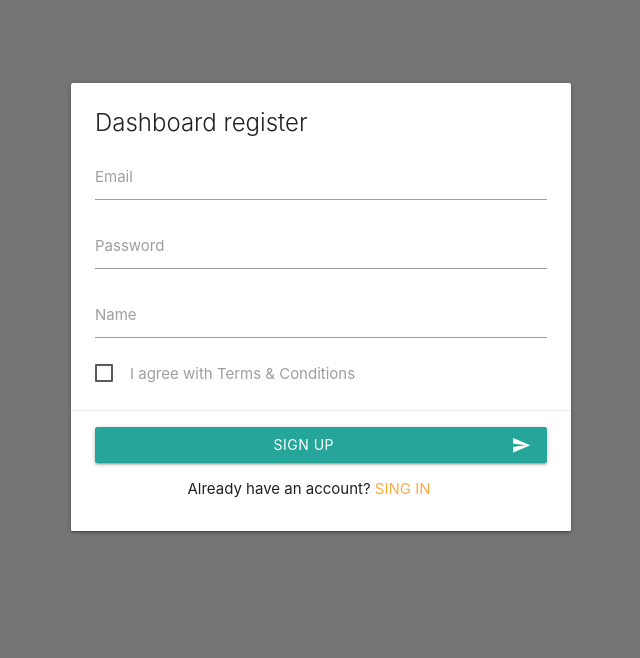
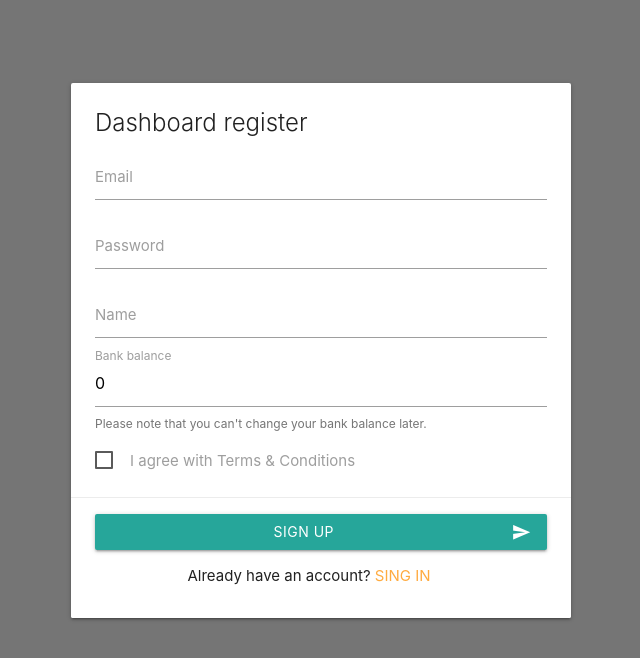
Before and after one commit to olegas-sev/money-crm, a Vue app: page /register in a window 1280 px wide. Shown: the top 658 px of the page, without its empty margins (319-959 px from the left). Built offline with nearby package versions, Linux system fonts and the light colour scheme; no server answers.

Commit message:
Client now being able to choose his own balance

```diff
--- a/src/assets/index.css
+++ b/src/assets/index.css
@@ -16,6 +16,9 @@
 }
 .auth-submit {
   width: 100%;
+}
+.helper-text {
+  color: #b8b8b8;
 }
 .helper-text.invalid {
   color: #f44336;
--- a/src/store/auth.js
+++ b/src/store/auth.js
@@ -2,7 +2,7 @@ import firebase from 'firebase/app'
 
 export default {
   actions: {
-        async login({dispatch, commit}, {email, password} ) {
+    async login({ dispatch, commit }, { email, password }) {
       try {
         await firebase.auth().signInWithEmailAndPassword(email, password)
       } catch (e) {
@@ -10,15 +10,18 @@ export default {
         throw e
       }
     },
-        async register({dispatch, commit}, {email, password, name}) {
+    async register({ dispatch, commit }, { email, password, name, bill }) {
       try {
         await firebase.auth().createUserWithEmailAndPassword(email, password)
         const uid = await dispatch('getUid')
-                await firebase.database().ref(`/users/${uid}/info`).set({
+        await firebase
+          .database()
+          .ref(`/users/${uid}/info`)
+          .set({
             name,
             email,
             password,
-                    bill: 10000,
+            bill
           })
       } catch (e) {
         commit('setError', e)
@@ -29,11 +32,10 @@ export default {
       const user = firebase.auth().currentUser
       return user ? user.uid : null
     },
-        async logout({commit}) {
+    async logout({ commit }) {
       await firebase.auth().signOut()
       // We get mutation method thats why we pull it using commit
       await commit('clearInfo')
-        },
-
     }
   }
+}
--- a/src/views/Register.vue
+++ b/src/views/Register.vue
@@ -10,7 +10,7 @@
           :class="{
             invalid:
               ($v.email.$dirty && !$v.email.required) ||
-                            ($v.email.$dirty && !$v.email.email),
+              ($v.email.$dirty && !$v.email.email)
           }"
         />
         <label for="email">Email</label>
@@ -26,37 +26,81 @@
         >
       </div>
       <div class="input-field">
-                <input id="password" type="password" v-model.trim="password"
-                :class="{invalid: ($v.password.$dirty && !$v.password.required) || ($v.password.$dirty && !$v.password.minLength)}"
+        <input
+          id="password"
+          type="password"
+          v-model.trim="password"
+          :class="{
+            invalid:
+              ($v.password.$dirty && !$v.password.required) ||
+              ($v.password.$dirty && !$v.password.minLength)
+          }"
         />
         <label for="password">Password</label>
         <small
           class="helper-text invalid"
           v-if="$v.password.$dirty && !$v.password.required"
-                >Password field shouldn't be empty.</small>
+          >Password field shouldn't be empty.</small
+        >
         <small
           class="helper-text invalid"
           v-else-if="$v.password.$dirty && !$v.password.minLength"
-                >Password fields should be at least {{$v.password.$params.minLength.min}} characters long. Now it's {{password.length}}.</small>
+          >Password fields should be at least
+          {{ $v.password.$params.minLength.min }} characters long. Now it's
+          {{ password.length }}.</small
+        >
       </div>
       <div class="input-field">
-                <input id="name" type="text" v-model.trim="name" :class="{invalid: $v.name.$dirty && !$v.name.required}" />
+        <input
+          id="name"
+          type="text"
+          v-model.trim="name"
+          :class="{ invalid: $v.name.$dirty && !$v.name.required }"
+        />
         <label for="name">Name</label>
-                <small class="helper-text invalid" v-if="$v.name.$dirty && !$v.name.required">Please enter the name.</small>
+        <small
+          class="helper-text invalid"
+          v-if="$v.name.$dirty && !$v.name.required"
+          >Please enter the name.</small
+        >
+      </div>
+      <div class="input-field">
+        <input
+          id="bill"
+          type="number"
+          v-model.trim="bill"
+          :class="{
+            invalid:
+              ($v.bill.$dirty && !$v.bill.required) ||
+              ($v.bill.$dirty && !$v.bill.minValue)
+          }"
+        />
+        <label for="bill">Bank balance</label>
+        <small class="helper-text"
+          >Please note that you can't change your bank balance later.</small
+        >
+        <small
+          class="helper-text invalid"
+          v-if="$v.bill.$dirty && !$v.bill.required"
+          >Please enter an amount.</small
+        >
+        <small
+          class="helper-text invalid"
+          v-else-if="$v.bill.$dirty && !$v.bill.minValue"
+          >Bank balance should be at least
+          {{ $v.bill.$params.minValue.min }} kr. Now it's {{ bill }}.</small
+        >
       </div>
       <p>
         <label>
-                    <input type="checkbox" v-model="agree"/>
+          <input type="checkbox" v-model="agree" />
           <span>I agree with Terms & Conditions</span>
         </label>
       </p>
     </div>
     <div class="card-action">
       <div>
-                <button
-                    class="btn waves-effect waves-light auth-submit"
-                    type="submit"
-                >
+        <button class="btn waves-effect waves-light auth-submit" type="submit">
           Sign up
           <i class="material-icons right">send</i>
         </button>
@@ -70,22 +114,27 @@
   </form>
 </template>
 
-
 <script>
-import { email, required, minLength } from "vuelidate/lib/validators"
+import { email, required, minLength, minValue } from 'vuelidate/lib/validators'
 export default {
-    name: "register",
+  name: 'register',
   data: () => ({
-        email: "",
-        password: "",
-        name: "",
-        agree: false,
+    email: '',
+    password: '',
+    name: '',
+    bill: 0,
+    agree: false
   }),
   validations: {
     email: { email, required },
     password: { required, minLength: minLength(6) },
     name: { required },
-        agree: { checked: (v) => v },
+    bill: { required, minValue: minValue(1) },
+    agree: { checked: v => v }
+  },
+  mounted() {
+    M.updateTextFields()
+    // Updates inputs and removes placeholder bug where value is rendered before Materialize is initialized
   },
   methods: {
     async submitHandler() {
@@ -96,14 +145,13 @@ export default {
       const formData = {
         email: this.email,
         password: this.password,
-          name: this.name
+        name: this.name,
+        bill: this.bill
       }
       await this.$store.dispatch('register', formData)
 
       this.$router.push('/')
     }
-
   }
-
 }
 </script>
```
Lines whose indentation alone changed are shown as unchanged.
